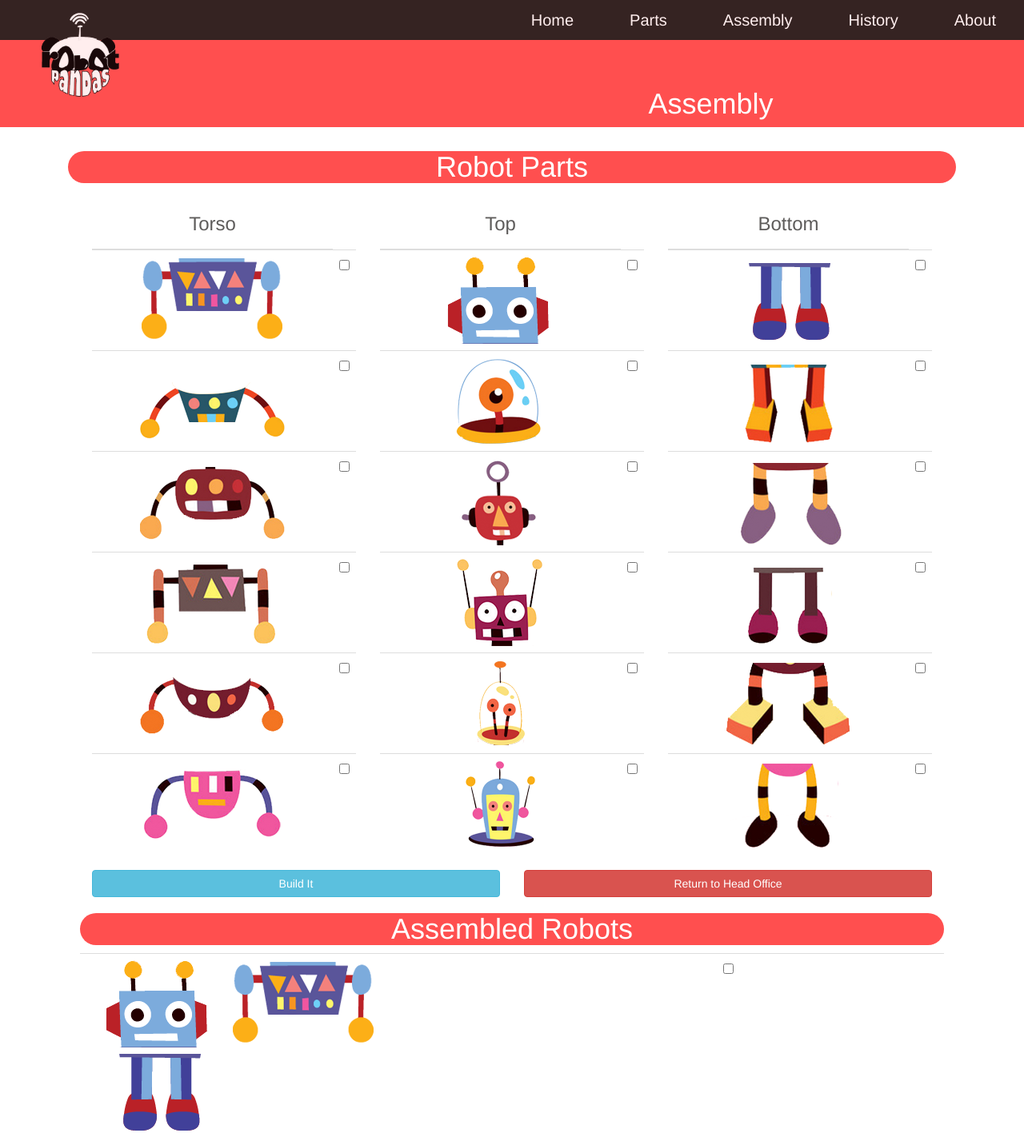
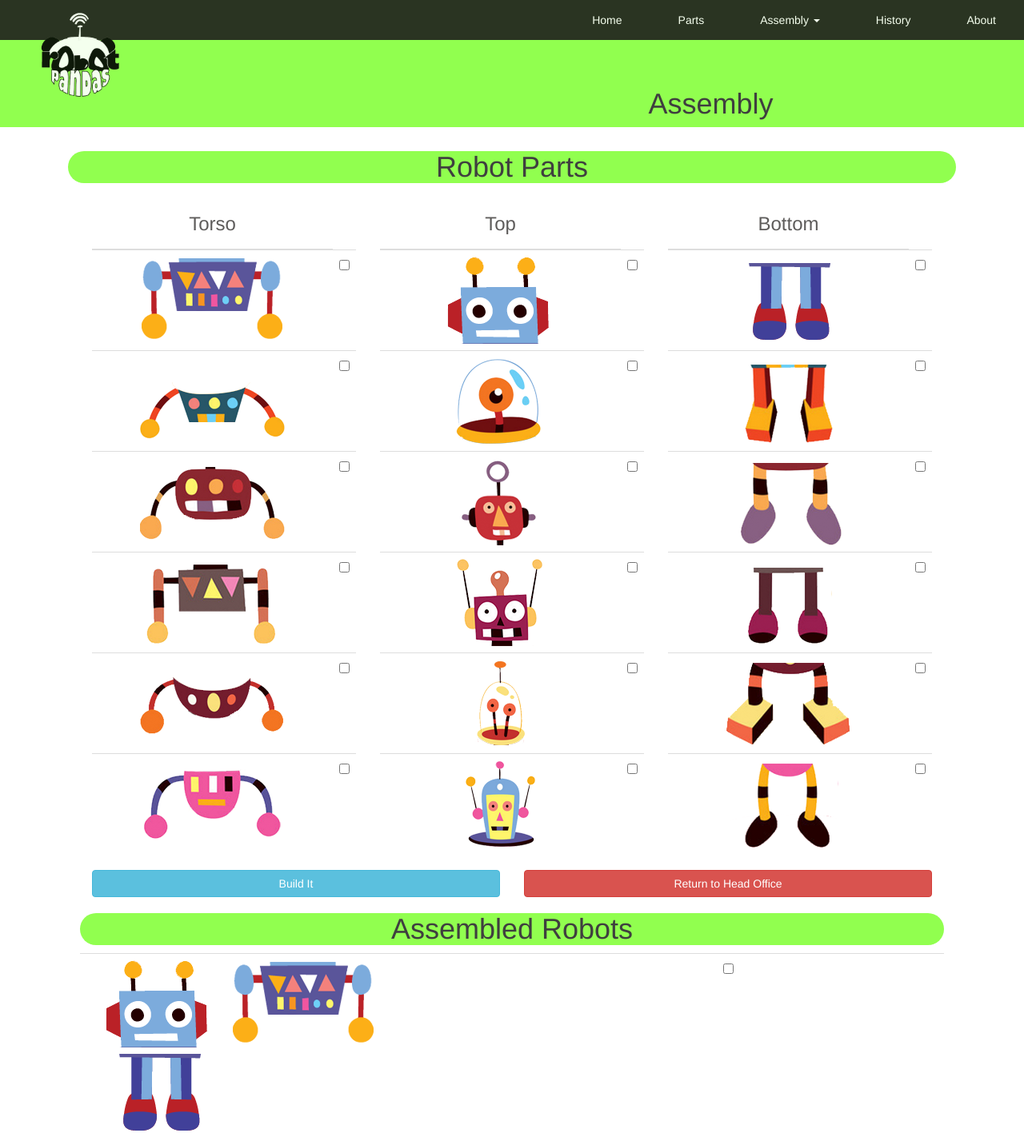
Before and after one commit to tomminwoonam/COMP4711ASN, a CodeIgniter app: page /database/index.php/assembly/index in a window 1280 px wide. Shown: the top 1422 px of the page at 80% size. Run offline with CodeIgniter, Linux system fonts and the light colour scheme.

Commit message:
css changes

```diff
--- a/application/views/assembly.php
+++ b/application/views/assembly.php
@@ -60,7 +60,7 @@
             </table>
         </div>
     </div>
-    <div class="col-sm-12">
+    <div class="col-sm-12" id="assembledbots">
         <div class="col-sm-6">
             <button type="button" class="btn btn-info btn-block">Build It</button>
         </div>
--- a/application/views/template.php
+++ b/application/views/template.php
@@ -31,14 +31,22 @@ defined('BASEPATH') OR exit('No direct script access allowed');
                     <ul class="nav navbar-nav navbar-right">
                         <li><a href="/">Home</a></li>
                         <li><a href="/parts">Parts</a></li>
-                    <li><a href="/assembly">Assembly</a></li>
+                        <li class="dropdown"><a class="dropdown-toggle" data-toggle="dropdown" href="/assembly">
+                            Assembly
+                            <span class="caret"></span></a>
+                            <ul class="dropdown-menu">
+                                <li><a href="/assembly">Robot Parts</a></li>
+                                <li><a href="/assembly#assembledbots">Assembled Robots</a></li>
+                            </ul>
+                        </li>
                         <li><a href="/history">History</a></li>
                         <li class="disabled"><a href="">About</a></li>
                     </ul>
                 </div>
             </div>
         </nav>
-    <div class="container-fluid titlediv"><h1 class="ptitle">{ptitle}</h1></div>
+        <div class="container-fluid titlediv">
+            <h1 class="ptitle">{ptitle}</h1></div>
         <div class="container">
             {content}
         </div>
--- a/public/css/template.css
+++ b/public/css/template.css
@@ -8,14 +8,13 @@
 }
 .nav-tabs li a {
     /*navbar item colour - mobile*/
-    color: #f72f2f;
+    color: #f72f2f
 }
 .navbar {
     margin-bottom: 0;
     /*navbar colour*/
     background-color: #201e1d;
     border: 0;
-    font-size: 20px !important;
     opacity: 0.9;
 }
 .navbar li a,
@@ -27,7 +26,7 @@
 }
 .navbar-nav li a:hover {
     /*Navbar items hover colour*/
-    color: skyblue;
+    color: black;
 }
 .container {
     padding-top: 10px;
@@ -106,19 +105,19 @@ body {
 }
 .partimg {
     border-radius: 25px;
-    border: 2px solid #ff4f4f;
+    border: 5px solid  #91ff4f;
     padding: 20px;
 }
 .titlediv {
     padding-top: 7%;
     padding-left: 40%;
-    background-color: #ff4f4f;
-    color: white;
+    background-color: #91ff4f;
+    color: #3f3f3f;
 }
 .sectitle {
     border-radius: 25px;
-    background-color: #ff4f4f;
-    color: white;
+    background-color: #91ff4f;
+    color: #3f3f3f;
     text-align: center;
 }
 .toptitle {
@@ -129,3 +128,11 @@ body {
 .homedashvalue {
     text-align: center;
 }
+.navbar-nav > li > .dropdown-menu {
+    background-color: #3f3f3f;
+}
+
+.navbar-nav > li > .dropdown-menu a:hover{
+    background-color: #91ff4f;
+    color: #3f3f3f;
+}
```
Lines whose indentation alone changed are shown as unchanged.
